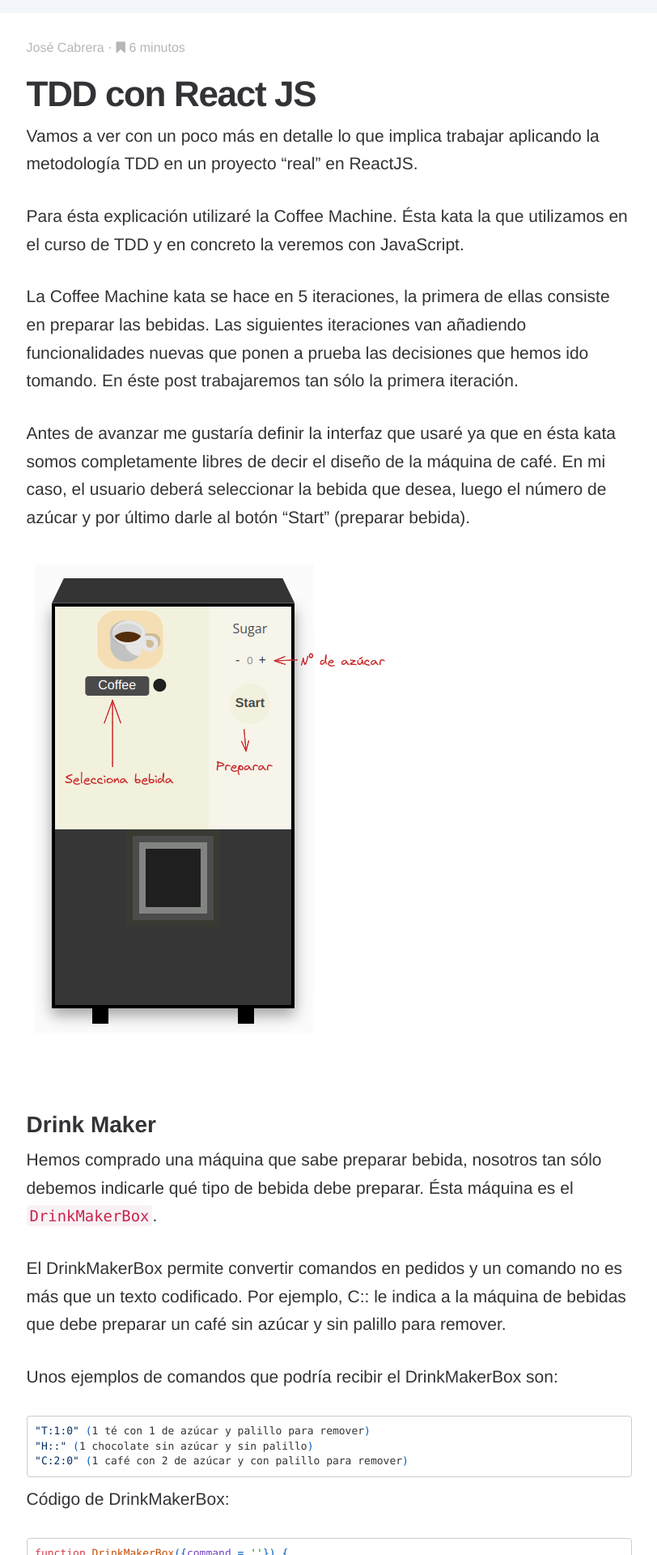
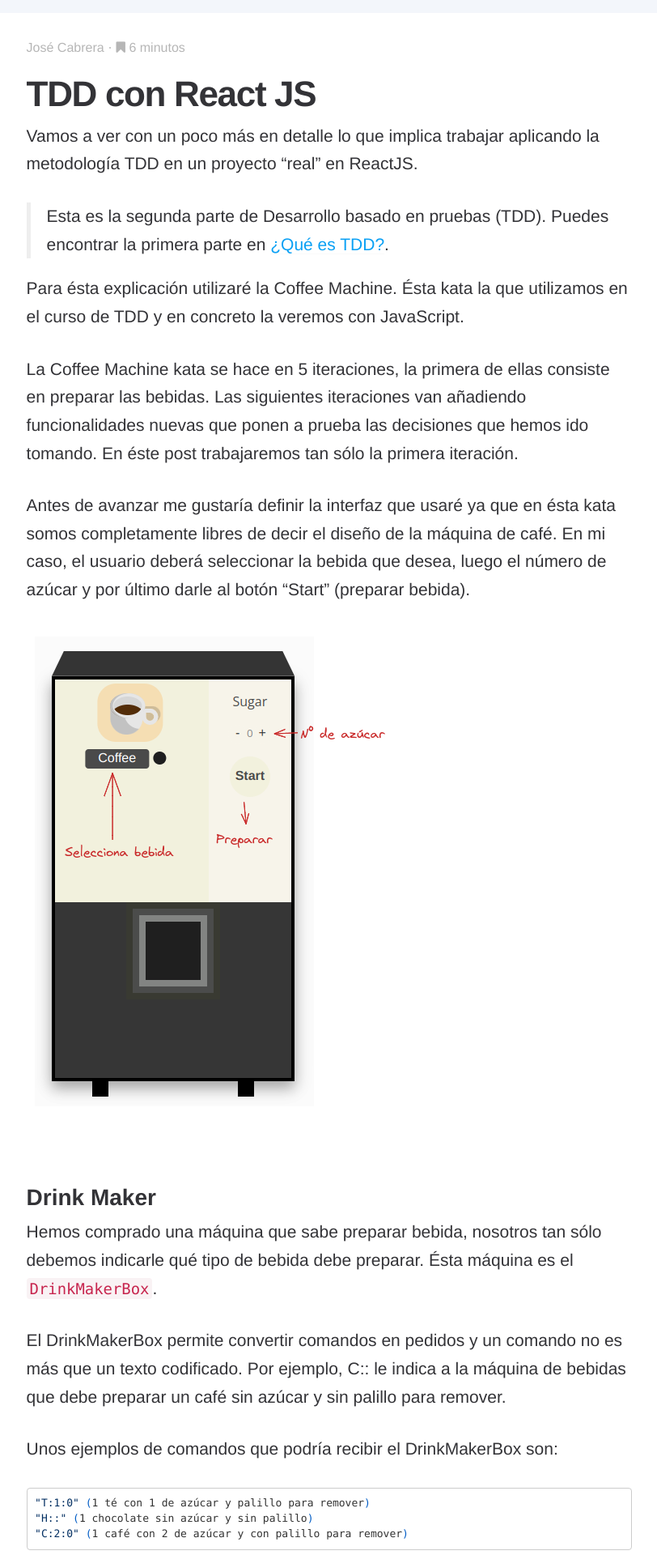
Before and after one commit to CodiumTeam/CodiumTeam.github.io, a Jekyll site: the page built from _posts/2022-05-26-tdd-con-react-js.md, in a window 1280 px wide. Shown: the part 444-2364 px from the top of the page at 81% size, without its empty margins (233-1045 px from the left). Built offline with Jekyll 4.4.1, drawn with Linux system fonts in a browser that asks for light colours; some web fonts are replaced.

Commit message:
Add post references

```diff
--- a/_posts/2022-05-26-tdd-con-react-js.md
+++ b/_posts/2022-05-26-tdd-con-react-js.md
@@ -10,6 +10,9 @@ read_time : 6
 ---
 
 Vamos a ver con un poco más en detalle lo que implica trabajar aplicando la metodología TDD en un proyecto “real” en ReactJS.
+
+> Esta es la segunda parte de Desarrollo basado en pruebas (TDD). Puedes encontrar la primera parte en <a href="/2022-05_que-es-tdd">¿Qué es TDD?</a>.
+
 
 Para ésta explicación utilizaré la Coffee Machine. Ésta kata la que utilizamos en el curso de TDD y en concreto la veremos con JavaScript.
 
```
Also changed, not shown: _posts/2022-05-10-que-es-tdd.md (+3 -0 lines).
